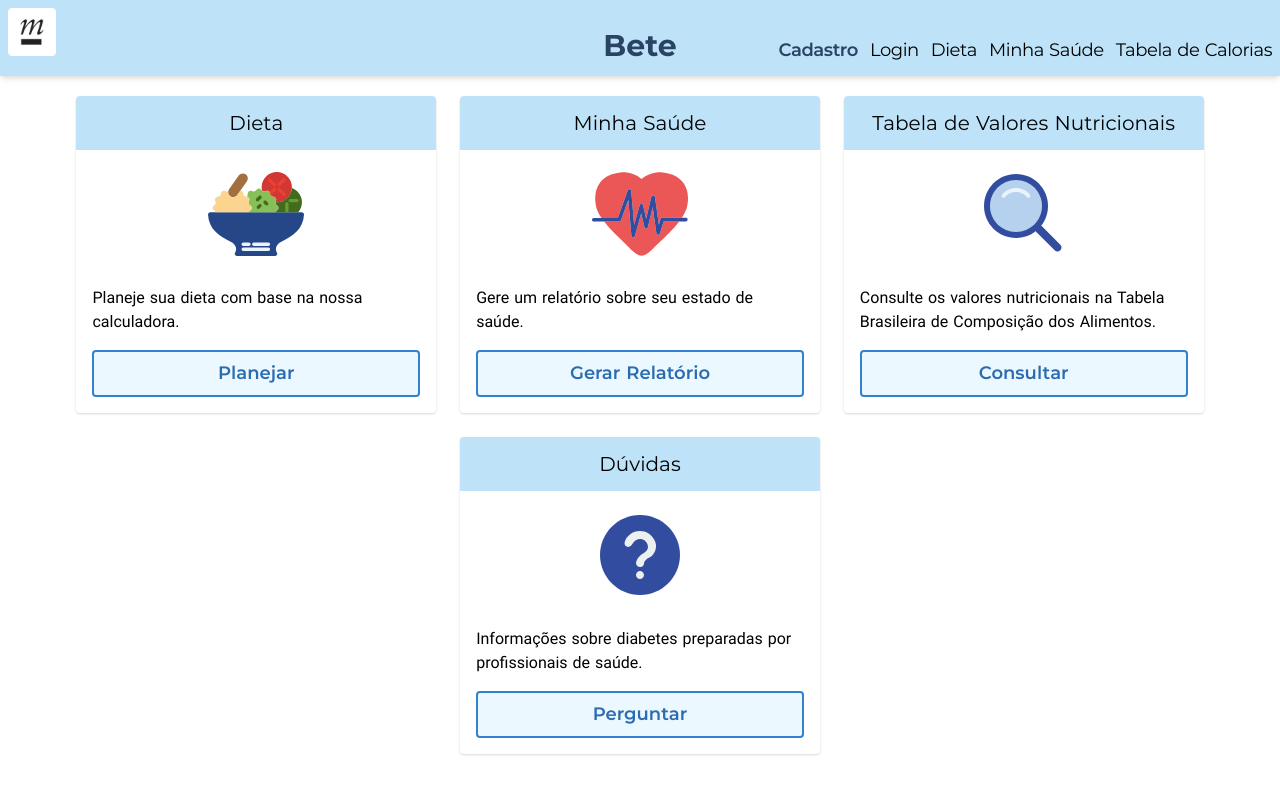
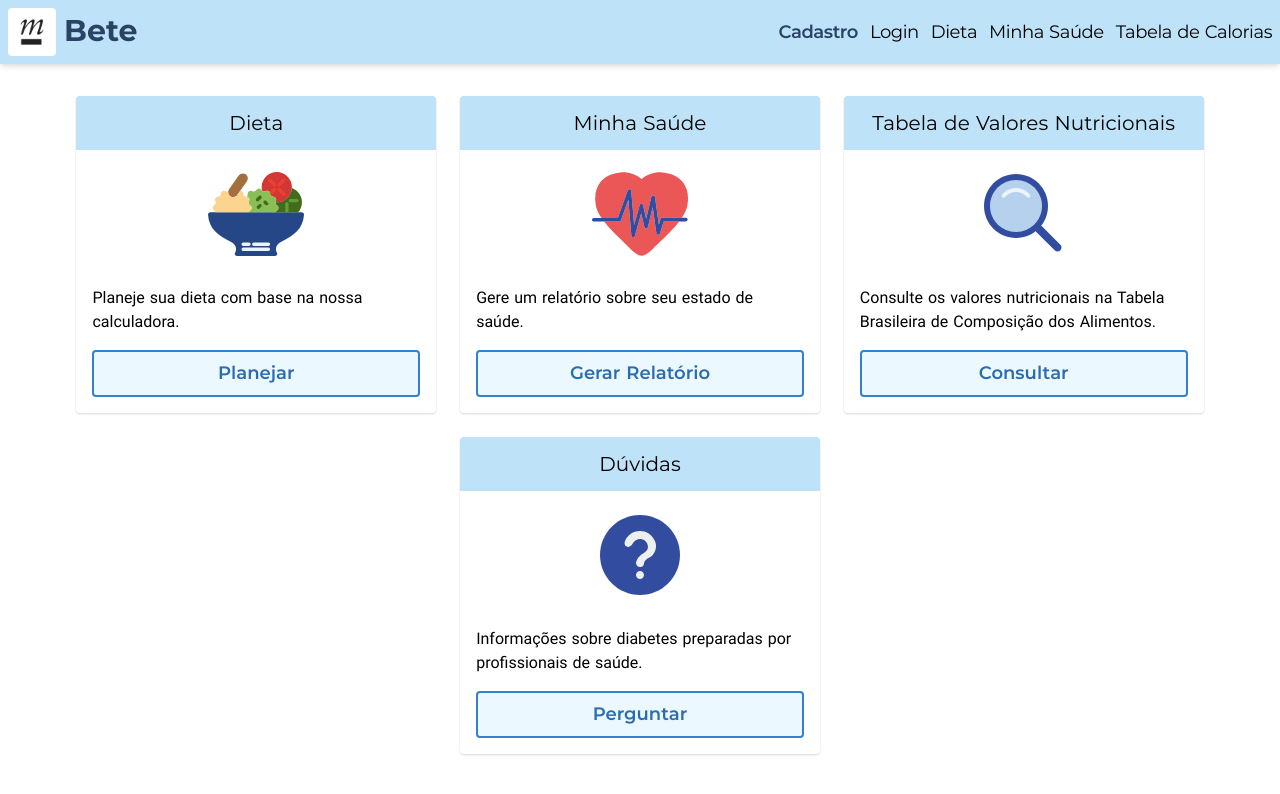
Before and after one commit to Dia-Bete/BeteSite-webfront, a Nuxt app: page / in a window 1280 px wide. Shown: the top 794 px of the page. Built offline with nearby package versions, Linux system fonts and the light colour scheme; what @braid/vue-formulate would draw is missing.

Commit message:
Formulário e POST de login

```diff
--- a/components/Navbar.vue
+++ b/components/Navbar.vue
@@ -1,18 +1,20 @@
 <template>
   <header
-    class="fixed z-40 top-0 w-screen bg-blue-200 py-2 px-2 grid grid-cols-3 grid-flow-col col-gap-1 items-baseline shadow-md"
+    class="fixed inset-x-0 top-0 z-40 bg-blue-200 py-2 px-2 flex flex-row flex-no-wrap items-center shadow-md"
   >
-    <Logo />
-    <h1 class="font-display font-bold text-3xl text-center text-blue-900">
-      <nuxt-link to="/"> Bete </nuxt-link>
-    </h1>
-    <nav class="flex justify-end">
+    <div class="inline-flex gap-2">
+      <Logo />
+      <h1 class="font-display font-bold text-3xl text-center text-blue-900">
+        <nuxt-link to="/"> Bete </nuxt-link>
+      </h1>
+    </div>
+    <nav class="flex-grow inline-flex justify-end">
       <button class="px-2 py-1 lg:hidden" @click="toggleNavbar">
         <font-awesome-icon icon="bars" class="text-3xl" />
       </button>
       <ul
         ref="navlist"
-        class="hidden lg:flex items-baseline text-left lg:text-center navlist"
+        class="hidden lg:inline-flex items-baseline text-left lg:text-center navlist"
       >
         <li>
           <nuxt-link to="/cadastro" class="text-blue-900 font-semibold">
@@ -47,12 +49,13 @@
   & li {
     @apply ml-3 whitespace-no-wrap font-medium font-display text-lg tracking-tight;
   }
+  & .nuxt-link-active {
+    @apply font-bold;
+  }
   & a:hover,
   & a:focus {
+    text-decoration: underline solid theme('colors.blue.600');
     text-decoration: underline solid theme('colors.blue.600') 4px;
-  }
-  & .nuxt-link-active {
-    @apply font-semibold;
   }
 }
 </style>
--- a/layouts/default.vue
+++ b/layouts/default.vue
@@ -1,13 +1,13 @@
 <template>
-  <div>
+  <div class="layout">
     <Navbar />
-    <main class="mt-16 py-8 px-4">
+    <main class="absolute w-full mt-16 pt-8 px-4 flex flex-col place-content-start place-items-start flex-no-wrap overflow-y-auto">
       <Nuxt />
     </main>
   </div>
 </template>
 
-<style>
+<style lang="postcss">
 html {
   font-family: 'Roboto', sans-serif;
   font-size: 16px;
@@ -16,11 +16,6 @@ html {
   -webkit-text-size-adjust: 100%;
   -moz-osx-font-smoothing: grayscale;
   -webkit-font-smoothing: antialiased;
-  box-sizing: border-box;
-}
-
-body {
-  margin: 0;
 }
 
 *,
@@ -29,4 +24,13 @@ body {
   box-sizing: border-box;
   margin: 0;
 }
+
+#__nuxt, #__layout, .layout {
+  display: contents;
+}
+
+main::after {
+  content: "";
+  @apply w-full block h-8;
+}
 </style>
--- a/pages/cadastro.vue
+++ b/pages/cadastro.vue
@@ -1,7 +1,7 @@
 <template>
   <FormulateForm
     v-model="form"
-    class="mx-4 flex gap-6 flex-col items-center"
+    class="mx-4 self-center flex gap-6 flex-col items-center"
     @submit="submit"
   >
     <fieldset>
@@ -257,7 +257,7 @@ export default Vue.extend({
           ...data,
           height
         })
-        if (response.status === 200) {
+        if (response.status === 201) {
           alert('Conta criada com sucesso!')
           // TODO: Navegar para tela interna de perfil
         }
--- /dev/null
+++ b/pages/login.vue
@@ -0,0 +1,65 @@
+<template>
+  <div
+    class="shadow-md bg-blue-200 rounded z-20 px-4 pt-6 self-center w-10/12 max-w-xs"
+  >
+    <h2 class="font-display font-semibold text-2xl leading-6 pb-6 text-center">
+      Login
+    </h2>
+    <span v-if="alert">{{ alert }}</span>
+    <FormulateForm v-model="form" :schema="schema" class="w-full" @submit="submit" />
+  </div>
+</template>
+
+<style lang="postcss" scoped>
+</style>
+
+<script lang="ts">
+import Vue from 'vue'
+
+export default Vue.extend({
+  data () {
+    return {
+      form: {},
+      alert: '',
+      schema: [
+        {
+          type: 'email',
+          name: 'email',
+          label: 'E-mail',
+          validation: 'required',
+          validationName: 'e-mail'
+        },
+        {
+          type: 'password',
+          name: 'password',
+          label: 'Senha',
+          validation: 'required',
+          validationName: 'senha'
+        },
+        {
+          component: 'div',
+          class: 'w-full flex justify-center mt-6',
+          children: [
+            {
+              type: 'submit',
+              label: 'Entrar',
+              inputClass: 'btn btn-primary px-16'
+            }
+          ]
+        }
+      ]
+    }
+  },
+  methods: {
+    async submit (data: FormData) {
+      try {
+        const response = await this.$axios.post('/signin_api', data)
+        console.debug(response)
+        // TODO: Navegar para tela interna de perfil
+      } catch (error) {
+        this.alert = error.alert
+      }
+    }
+  }
+})
+</script>
```
